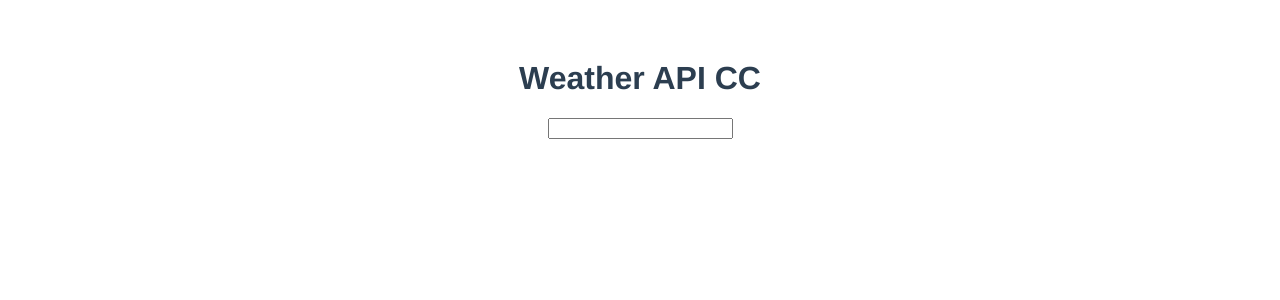
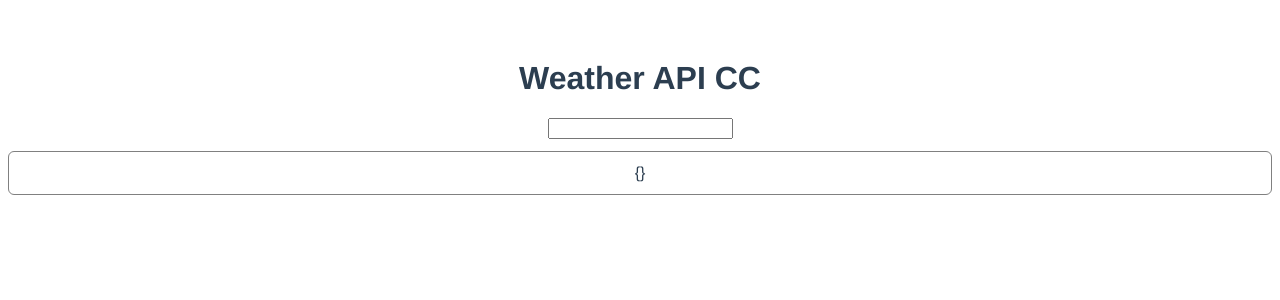
Before and after one commit to TomislavSmit/example-weather, a Vue app: page / in a window 1280 px wide. Shown: the top 300 px of the page. Built offline with nearby package versions, Linux system fonts and the light colour scheme; the HTML template or start-up script is replaced by a standard one.

Commit message:
Set city in store and display it

```diff
--- a/src/components/cities-list/CitiesListItem.vue
+++ b/src/components/cities-list/CitiesListItem.vue
@@ -1,9 +1,26 @@
 <template>
-  <div>City item</div>
+  <div class="cities-list-item">
+    {{ city }}
+  </div>
 </template>
+
+<style scoped>
+.cities-list-item {
+  border: 1px solid grey;
+  border-radius: 6px;
+  padding: 12px;
+  margin: 12px 0;
+}
+</style>
 
 <script>
 export default {
-  name: "CitiesListItem"
+  name: "CitiesListItem",
+  props: {
+    city: {
+      type: Object,
+      required: true
+    }
+  }
 };
 </script>
--- a/src/store/modules/cities.js
+++ b/src/store/modules/cities.js
@@ -4,7 +4,11 @@ const state = {
   city: {}
 };
 
-const getters = {};
+const getters = {
+  city(state) {
+    return state.city;
+  }
+};
 
 const mutations = {
   SET_CITY: (state, payload) => {
--- a/src/views/WeatherHomePage.vue
+++ b/src/views/WeatherHomePage.vue
@@ -3,17 +3,22 @@
     <h1>Weather API CC</h1>
 
     <search-bar @handleSearch="searchCities" />
+
+    <cities-list-item :city="city" />
   </div>
 </template>
 
 <script>
+import CitiesListItem from "../components/cities-list/CitiesListItem.vue";
 import SearchBar from "../components/common/SearchBar.vue";
 
 export default {
-  components: { SearchBar },
+  components: { SearchBar, CitiesListItem },
   name: "WeatherHomePage",
-  props: {
-    msg: String
+  computed: {
+    city() {
+      return this.$store.getters["cities/city"];
+    }
   },
   methods: {
     searchCities(term) {
```
